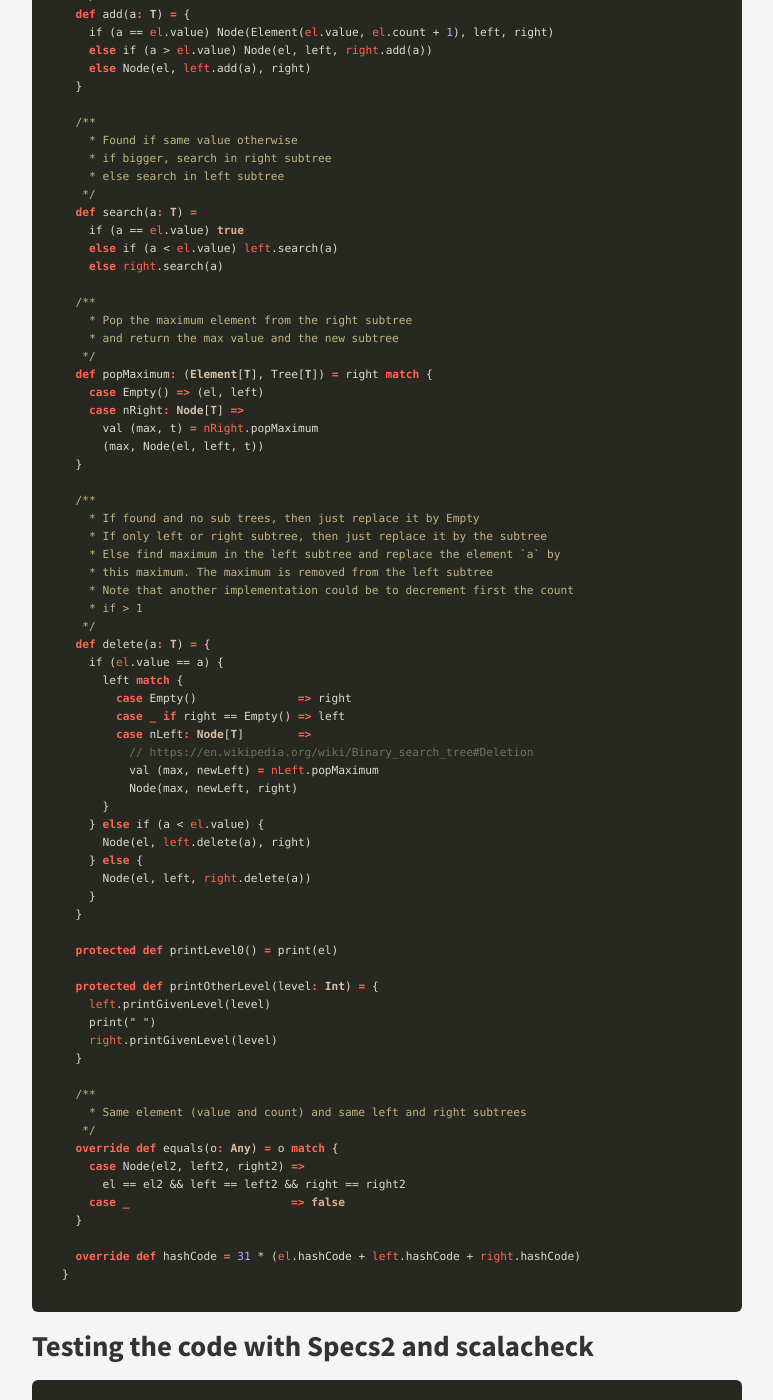
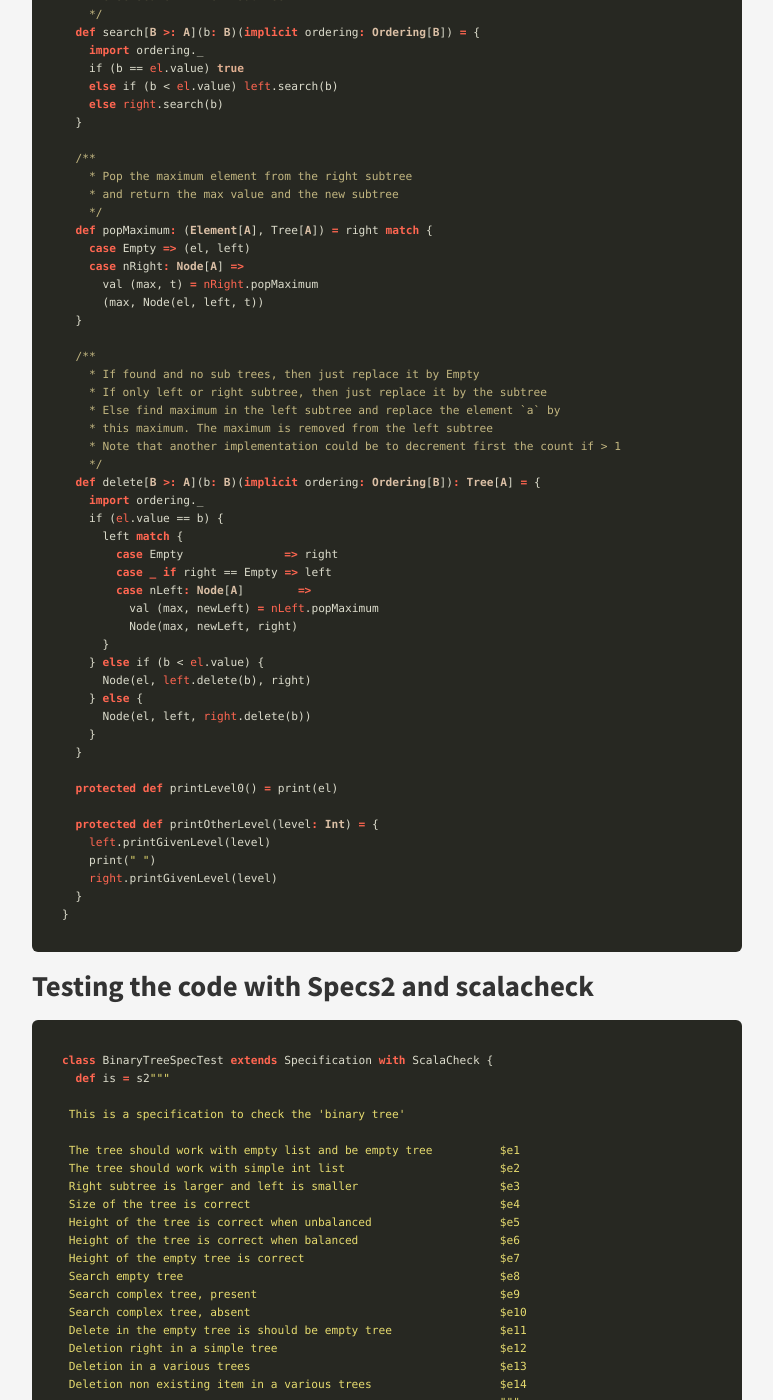
Before and after one commit to heichwald/heichwald.github.io, a Jekyll site: the page built from _posts/2015-12-23-binary-tree-scala.markdown, in a window 1280 px wide and 1400 px high, scrolled down 2562 px. Shown: the whole window, without its empty margins (253-1026 px from the left). Built offline with Jekyll 4.4.1, drawn with Linux system fonts in a browser that asks for light colours; nearby versions of some CDN libraries; comment, search, counter and statistics services are not loaded; some of the changed text lies outside the part shown.

Commit message:
Update 2015-12-23-binary-tree-scala.markdown

```diff
--- a/_posts/2015-12-23-binary-tree-scala.markdown
+++ b/_posts/2015-12-23-binary-tree-scala.markdown
@@ -29,15 +29,15 @@ case class Element[T](val value: T, count: Int = 1) {
   * A tree definition, support for add, delete,
   * search, size, height and pretty print
  */
-sealed abstract class Tree[T](implicit ordering: Ordering[T]) {
+sealed abstract class Tree[+A] {
   val size: Int
   val height: Int
 
-  def add(a: T): Tree[T]
+  def add[B >: A](b: B)(implicit ordering: Ordering[B]): Tree[B]
 
-  def search(a: T): Boolean
+  def search[B >: A](b: B)(implicit ordering: Ordering[B]): Boolean
 
-  def delete(a: T): Tree[T]
+  def delete[B >: A](b: B)(implicit ordering: Ordering[B]): Tree[A]
 
   protected def printLevel0(): Unit
 
@@ -60,8 +60,8 @@ Note that the class is sealed as we will provide all subclasses next. We also pr
 ## Creating a tree from a list
 {% highlight scala %}
 object Tree {
-  def binaryTree[T](l: List[T])(implicit ordering: Ordering[T]) =
-    l.foldLeft(Empty(): Tree[T])((b, a) => b.add(a))
+  def binaryTree[A](l: List[A])(implicit ordering: Ordering[A]) =
+    l.foldLeft(Empty: Tree[A])((b, a) => b.add(a))
 }
 {% endhighlight %}
 
@@ -73,17 +73,15 @@ Navigating down the tree, you need at some point to say that you are done, so le
 /**
   * Act a stopper for the tree branches
  */
-sealed case class Empty[T](implicit ordering: Ordering[T]) extends Tree[T] {
+object Empty extends Tree[Nothing] {
   val size = 0
   val height = -1
 
-  def add(a: T) = Node(Element(a), Empty(), Empty())
+  def add[B >: Nothing](b: B)(implicit ordering: Ordering[B]) = Node(Element(b), Empty, Empty)
 
-  def search(a: T) = false
+  def search[B >: Nothing](b: B)(implicit ordering: Ordering[B]) = false
 
-  def delete(a: T) = Empty()
-
-  def merge(tree: Tree[T]) = tree
+  def delete[B >: Nothing](b: B)(implicit ordering: Ordering[B]) = Empty
 
   protected def printLevel0() = print("E")
 
@@ -92,21 +90,12 @@ sealed case class Empty[T](implicit ordering: Ordering[T]) extends Tree[T] {
     print(" ")
     printGivenLevel(level)
   }
-
-  override def equals(o: Any) = o.isInstanceOf[Empty[T]]
-
-  override def hashCode = 31
 }
 {% endhighlight %}
 
 ## Node definition
 {% highlight scala %}
-sealed case class Node[T]
-    (el: Element[T], left: Tree[T], right: Tree[T])
-    (implicit ordering: Ordering[T])
-  extends Tree[T] {
-  import ordering._
-
+sealed case class Node[+A] (el: Element[A], left: Tree[A], right: Tree[A]) extends Tree[A] {
   val size = 1 + left.size + right.size
   val height = 1 + math.max(left.height, right.height)
 
@@ -114,30 +103,33 @@ sealed case class Node[T]
     * If value already exists then increment count value
     * If bigger then continue in the right subtree
     * else in the left subtree
-   */
-  def add(a: T) = {
-    if (a == el.value) Node(Element(el.value, el.count + 1), left, right)
-    else if (a > el.value) Node(el, left, right.add(a))
-    else Node(el, left.add(a), right)
+    */
+  def add[B >: A](b: B)(implicit ordering: Ordering[B]) = {
+    import ordering._
+    if (b == el.value) Node(Element(el.value, el.count + 1), left, right)
+    else if (b > el.value) Node(el, left, right.add(b))
+    else Node(el, left.add(b), right)
   }
 
   /**
     * Found if same value otherwise
     * if bigger, search in right subtree
     * else search in left subtree
-   */
-  def search(a: T) =
-    if (a == el.value) true
-    else if (a < el.value) left.search(a)
-    else right.search(a)
+    */
+  def search[B >: A](b: B)(implicit ordering: Ordering[B]) = {
+    import ordering._
+    if (b == el.value) true
+    else if (b < el.value) left.search(b)
+    else right.search(b)
+  }
 
   /**
     * Pop the maximum element from the right subtree
     * and return the max value and the new subtree
-   */
-  def popMaximum: (Element[T], Tree[T]) = right match {
-    case Empty() => (el, left)
-    case nRight: Node[T] =>
+    */
+  def popMaximum: (Element[A], Tree[A]) = right match {
+    case Empty => (el, left)
+    case nRight: Node[A] =>
       val (max, t) = nRight.popMaximum
       (max, Node(el, left, t))
   }
@@ -147,23 +139,22 @@ sealed case class Node[T]
     * If only left or right subtree, then just replace it by the subtree
     * Else find maximum in the left subtree and replace the element `a` by
     * this maximum. The maximum is removed from the left subtree
-    * Note that another implementation could be to decrement first the count
-    * if > 1
-   */
-  def delete(a: T) = {
-    if (el.value == a) {
+    * Note that another implementation could be to decrement first the count if > 1
+    */
+  def delete[B >: A](b: B)(implicit ordering: Ordering[B]): Tree[A] = {
+    import ordering._
+    if (el.value == b) {
       left match {
-        case Empty()               => right
-        case _ if right == Empty() => left
-        case nLeft: Node[T]        =>
-          // https://en.wikipedia.org/wiki/Binary_search_tree#Deletion
+        case Empty               => right
+        case _ if right == Empty => left
+        case nLeft: Node[A]        =>
           val (max, newLeft) = nLeft.popMaximum
           Node(max, newLeft, right)
       }
-    } else if (a < el.value) {
-      Node(el, left.delete(a), right)
+    } else if (b < el.value) {
+      Node(el, left.delete(b), right)
     } else {
-      Node(el, left, right.delete(a))
+      Node(el, left, right.delete(b))
     }
   }
 
@@ -174,24 +165,13 @@ sealed case class Node[T]
     print(" ")
     right.printGivenLevel(level)
   }
-
-  /**
-    * Same element (value and count) and same left and right subtrees
-   */
-  override def equals(o: Any) = o match {
-    case Node(el2, left2, right2) =>
-      el == el2 && left == left2 && right == right2
-    case _                        => false
-  }
-
-  override def hashCode = 31 * (el.hashCode + left.hashCode + right.hashCode)
 }
 {% endhighlight %}
 
 # Testing the code with Specs2 and scalacheck
 
 {% highlight scala %}
-class BinaryTreeSpec extends Specification with ScalaCheck {
+class BinaryTreeSpecTest extends Specification with ScalaCheck {
   def is = s2"""
 
  This is a specification to check the 'binary tree'
@@ -237,16 +217,16 @@ class BinaryTreeSpec extends Specification with ScalaCheck {
    */
   def e3 = prop {
     (l: List[Int]) =>
-      {
-        isWellformed(binaryTree(l)) must beTrue
-      }
+    {
+      isWellformed(binaryTree(l)) must beTrue
+    }
   }
 
   def e4 = prop {
     (l: List[Int]) =>
-      {
-        binaryTree(l).size must_== l.distinct.size
-      }
+    {
+      binaryTree(l).size must_== l.distinct.size
+    }
   }
 
   def e5 = binaryTree(List[Int](1, 2, 3)).height must_== 2
@@ -270,19 +249,19 @@ class BinaryTreeSpec extends Specification with ScalaCheck {
           val toDelete = (Random shuffle lunique).head
           val afterDeletionTree = tree delete toDelete
           afterDeletionTree.size == sizeBefore - 1 &&
-          isWellformed(afterDeletionTree) must beTrue
+            isWellformed(afterDeletionTree) must beTrue
       }
   }
   def e14 = prop {
     (l: List[Int]) =>
-      {
-        val tree = binaryTree(l)
-        val sizeBefore = tree.size
-        val s = Stream.continually(Random.nextInt)
-        val n = (s dropWhile { l.contains(_) }).head
-        tree delete n
-        tree.size == sizeBefore && isWellformed(tree) must beTrue
-      }
+    {
+      val tree = binaryTree(l)
+      val sizeBefore = tree.size
+      val s = Stream.continually(Random.nextInt)
+      val n = (s dropWhile { l.contains(_) }).head
+      tree delete n
+      tree.size == sizeBefore && isWellformed(tree) must beTrue
+    }
   }
 }
 {% endhighlight %}
```
Also changed, not shown: other parts of _posts/2015-12-23-binary-tree-scala.markdown (+11 -12 lines).
